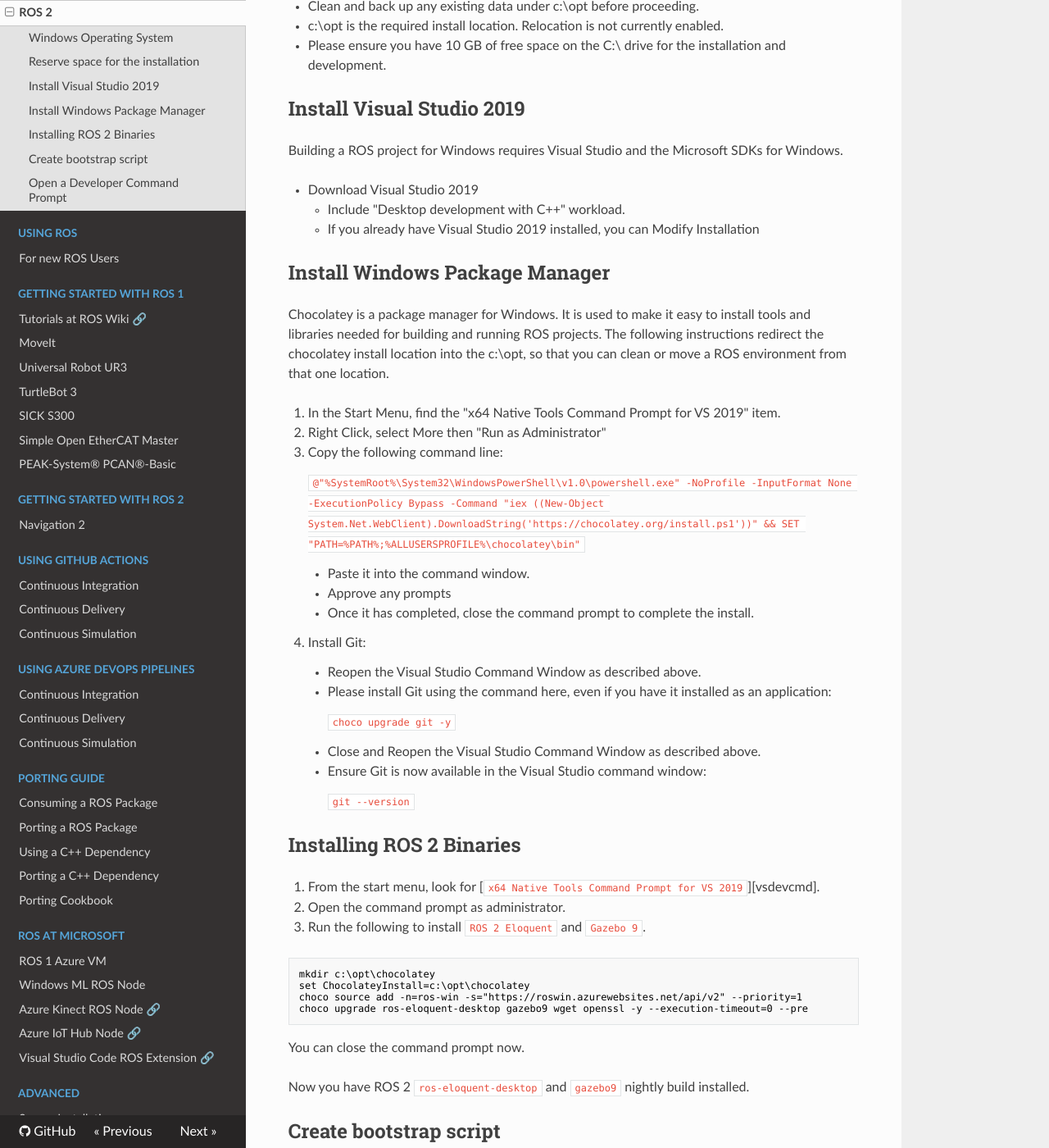
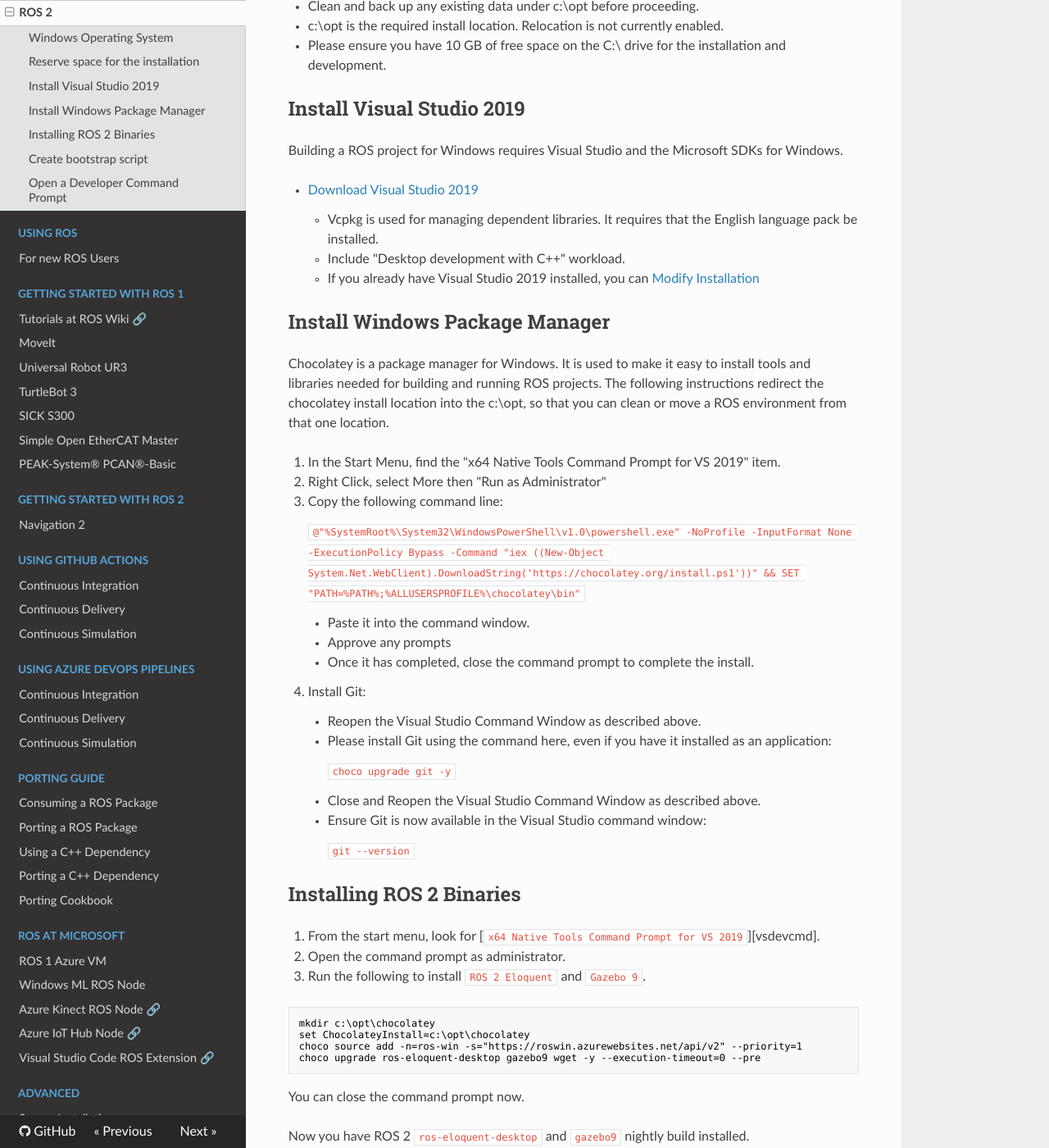
Before and after one commit to ms-iot/ROSOnWindows, an MkDocs documentation site: the page built from docs/GettingStarted/SetupRos2.md, in a window 1280 px wide and 1400 px high, scrolled down 396 px. Shown: the whole window at 82% size. Built offline with MkDocs 1.6.1, drawn with Linux system fonts in a browser that asks for light colours; nearby versions of some CDN libraries.

Commit message:
added link to download VS 2019. Removed openssl manual download as it is no longer required.

````diff
--- a/docs/GettingStarted/SetupRos2.md
+++ b/docs/GettingStarted/SetupRos2.md
@@ -20,9 +20,10 @@
 
 Building a ROS project for Windows requires Visual Studio and the Microsoft SDKs for Windows.
 
-* Download Visual Studio 2019
+* [Download Visual Studio 2019](https://docs.microsoft.com/en-us/cpp/build/vscpp-step-0-installation?view=vs-2019)
+    * Vcpkg is used for managing dependent libraries. It requires that the English language pack be installed.
     * Include "Desktop development with C++" workload.
-    * If you already have Visual Studio 2019 installed, you can Modify Installation
+    * If you already have Visual Studio 2019 installed, you can [Modify Installation](https://docs.microsoft.com/en-us/visualstudio/install/modify-visual-studio?view=vs-2019)
 
 ## Install Windows Package Manager
 
@@ -66,7 +67,7 @@
 mkdir c:\opt\chocolatey
 set ChocolateyInstall=c:\opt\chocolatey
 choco source add -n=ros-win -s="https://roswin.azurewebsites.net/api/v2" --priority=1
-choco upgrade ros-eloquent-desktop gazebo9 wget openssl -y --execution-timeout=0 --pre
+choco upgrade ros-eloquent-desktop gazebo9 wget -y --execution-timeout=0 --pre
 ```
 
 You can close the command prompt now.
````
